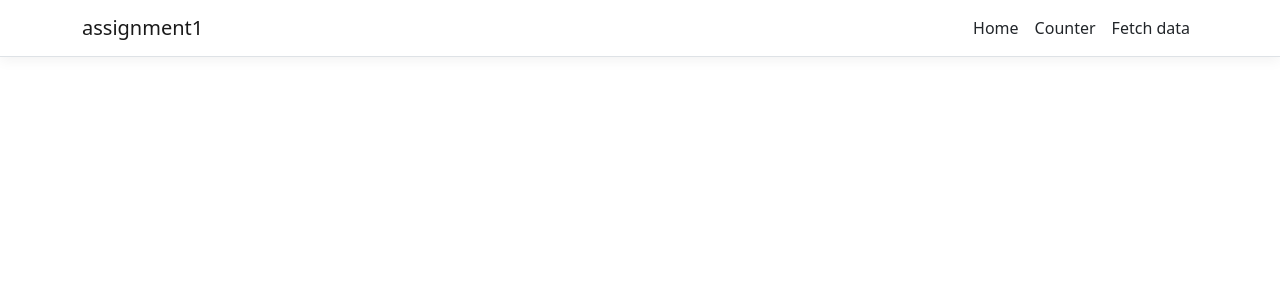
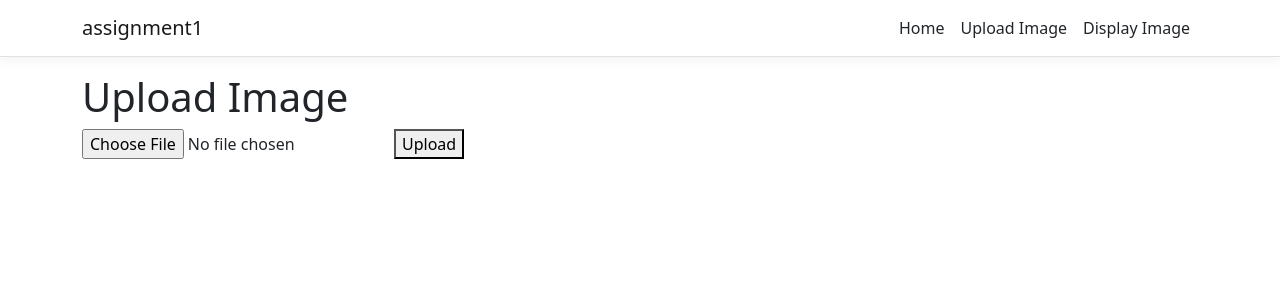
Before and after one commit to wildman9x/1670-Assignment, a React (Create React App) app in the folder assignment1/ClientApp/: page /upload-image in a window 1280 px wide. Shown: the top 300 px of the page. Built offline with nearby package versions, Linux system fonts and the light colour scheme.

Commit message:
feat: file upload

```diff
--- /dev/null
+++ b/assignment1/ClientApp/src/components/DisplayImages.js
@@ -0,0 +1,98 @@
+import React, { Component } from "react";
+
+export class DisplayImages extends Component {
+  static displayName = DisplayImages.name;
+
+  constructor(props) {
+    super(props);
+    this.state = {
+      loading: true,
+      images: [],
+    };
+    this.getImage = this.getImage.bind(this);
+    this.deleteImage = this.deleteImage.bind(this);
+  }
+
+  componentDidMount() {
+    this.getImage();
+  }
+
+  renderImagesTable(images) {
+    return (
+      <table className="table table-striped" aria-labelledby="tabelLabel">
+        <thead>
+          <tr>
+            <th>Image</th>
+          </tr>
+        </thead>
+        <tbody>
+          {images.map((image) => (
+            <tr key={image.name}>
+              <td>
+                <img
+                  style={{
+                    width: "200px",
+                    height: "120px",
+                    objectFit: "cover",
+                  }}
+                  src={image.uri}
+                  alt={image.name}
+                />
+              </td>
+              <td>
+                <button onClick={() => this.deleteImage(image.name)}>
+                  Delete
+                </button>
+              </td>
+            </tr>
+          ))}
+        </tbody>
+      </table>
+    );
+  }
+
+  render() {
+    let contents = this.state.loading ? (
+      <p>Loading...</p>
+    ) : (
+      this.renderImagesTable(this.state.images)
+    );
+    return (
+      <div>
+        <h1 id="tabelLabel">Upload Image</h1>
+        {contents}
+      </div>
+    );
+  }
+
+  async getImage() {
+    try {
+      this.setState({ loading: true });
+      const response = await fetch("/api/StorageApi", {
+        method: "GET",
+      });
+      const data = await response.json();
+      this.setState({ images: data });
+    } catch (error) {
+      console.warn(error);
+    } finally {
+      this.setState({ loading: false });
+    }
+  }
+  async deleteImage(filename) {
+    try {
+      this.setState({ loading: true });
+      await fetch(`/api/StorageApi/${filename}`, {
+        method: "DELETE",
+      });
+      const images = this.state.images.filter(
+        (image) => image.name !== filename
+      );
+      this.setState({ images: images });
+    } catch (error) {
+      console.warn(error);
+    } finally {
+      this.setState({ loading: false });
+    }
+  }
+}
--- a/assignment1/ClientApp/src/components/NavMenu.js
+++ b/assignment1/ClientApp/src/components/NavMenu.js
@@ -1,42 +1,65 @@
-import React, { Component } from 'react';
-import { Collapse, Navbar, NavbarBrand, NavbarToggler, NavItem, NavLink } from 'reactstrap';
-import { Link } from 'react-router-dom';
-import './NavMenu.css';
+import React, { Component } from "react";
+import {
+  Collapse,
+  Navbar,
+  NavbarBrand,
+  NavbarToggler,
+  NavItem,
+  NavLink,
+} from "reactstrap";
+import { Link } from "react-router-dom";
+import "./NavMenu.css";
 
 export class NavMenu extends Component {
   static displayName = NavMenu.name;
 
-  constructor (props) {
+  constructor(props) {
     super(props);
 
     this.toggleNavbar = this.toggleNavbar.bind(this);
     this.state = {
-      collapsed: true
+      collapsed: true,
     };
   }
 
-  toggleNavbar () {
+  toggleNavbar() {
     this.setState({
-      collapsed: !this.state.collapsed
+      collapsed: !this.state.collapsed,
     });
   }
 
   render() {
     return (
       <header>
-        <Navbar className="navbar-expand-sm navbar-toggleable-sm ng-white border-bottom box-shadow mb-3" container light>
-          <NavbarBrand tag={Link} to="/">assignment1</NavbarBrand>
+        <Navbar
+          className="navbar-expand-sm navbar-toggleable-sm ng-white border-bottom box-shadow mb-3"
+          container
+          light
+        >
+          <NavbarBrand tag={Link} to="/">
+            assignment1
+          </NavbarBrand>
           <NavbarToggler onClick={this.toggleNavbar} className="mr-2" />
-          <Collapse className="d-sm-inline-flex flex-sm-row-reverse" isOpen={!this.state.collapsed} navbar>
+          <Collapse
+            className="d-sm-inline-flex flex-sm-row-reverse"
+            isOpen={!this.state.collapsed}
+            navbar
+          >
             <ul className="navbar-nav flex-grow">
               <NavItem>
-                <NavLink tag={Link} className="text-dark" to="/">Home</NavLink>
+                <NavLink tag={Link} className="text-dark" to="/">
+                  Home
+                </NavLink>
               </NavItem>
               <NavItem>
-                <NavLink tag={Link} className="text-dark" to="/counter">Counter</NavLink>
+                <NavLink tag={Link} className="text-dark" to="/upload-image">
+                  Upload Image
+                </NavLink>
               </NavItem>
               <NavItem>
-                <NavLink tag={Link} className="text-dark" to="/fetch-data">Fetch data</NavLink>
+                <NavLink tag={Link} className="text-dark" to="/display-image">
+                  Display Image
+                </NavLink>
               </NavItem>
             </ul>
           </Collapse>
--- /dev/null
+++ b/assignment1/ClientApp/src/components/UploadImage.js
@@ -0,0 +1,64 @@
+import React, { Component } from "react";
+
+export class UploadImage extends Component {
+  static displayName = UploadImage.name;
+
+  constructor(props) {
+    super(props);
+    this.state = {
+      image: null,
+      loading: false,
+    };
+    this.uploadImage = this.uploadImage.bind(this);
+  }
+
+  componentDidMount() {}
+
+  renderImageInput() {
+    return (
+      <div>
+        <input
+          type="file"
+          accept="image/*"
+          onChange={(e) => {
+            this.setState({ image: e.target.files[0] });
+          }}
+        />
+        <button onClick={this.uploadImage}>Upload</button>
+      </div>
+    );
+  }
+
+  render() {
+    let contents = this.state.loading ? (
+      <p>Loading...</p>
+    ) : (
+      this.renderImageInput()
+    );
+    return (
+      <div>
+        <h1 id="tabelLabel">Upload Image</h1>
+        {contents}
+      </div>
+    );
+  }
+
+  async uploadImage() {
+    if (!this.state.image) return;
+    try {
+      this.setState({ loading: true });
+      const body = new FormData();
+      body.append("file", this.state.image);
+      const response = await fetch("/api/StorageApi", {
+        method: "POST",
+        body: body,
+      });
+      const data = await response.json();
+      console.log(data);
+    } catch (error) {
+      console.warn(error);
+    } finally {
+      this.setState({ loading: false });
+    }
+  }
+}
```
Also changed, not shown: assignment1/ClientApp/src/AppRoutes.js (+16 -6 lines), assignment1/ClientApp/src/setupProxy.js (+19 -8 lines).
